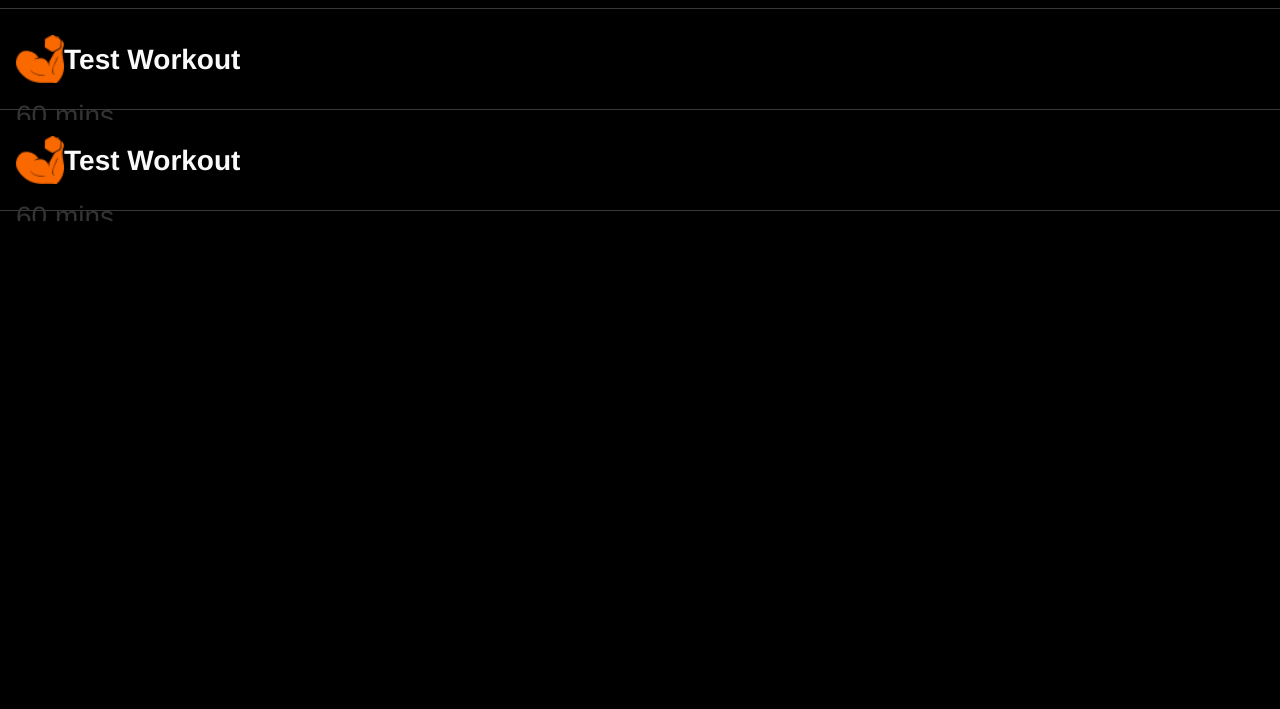
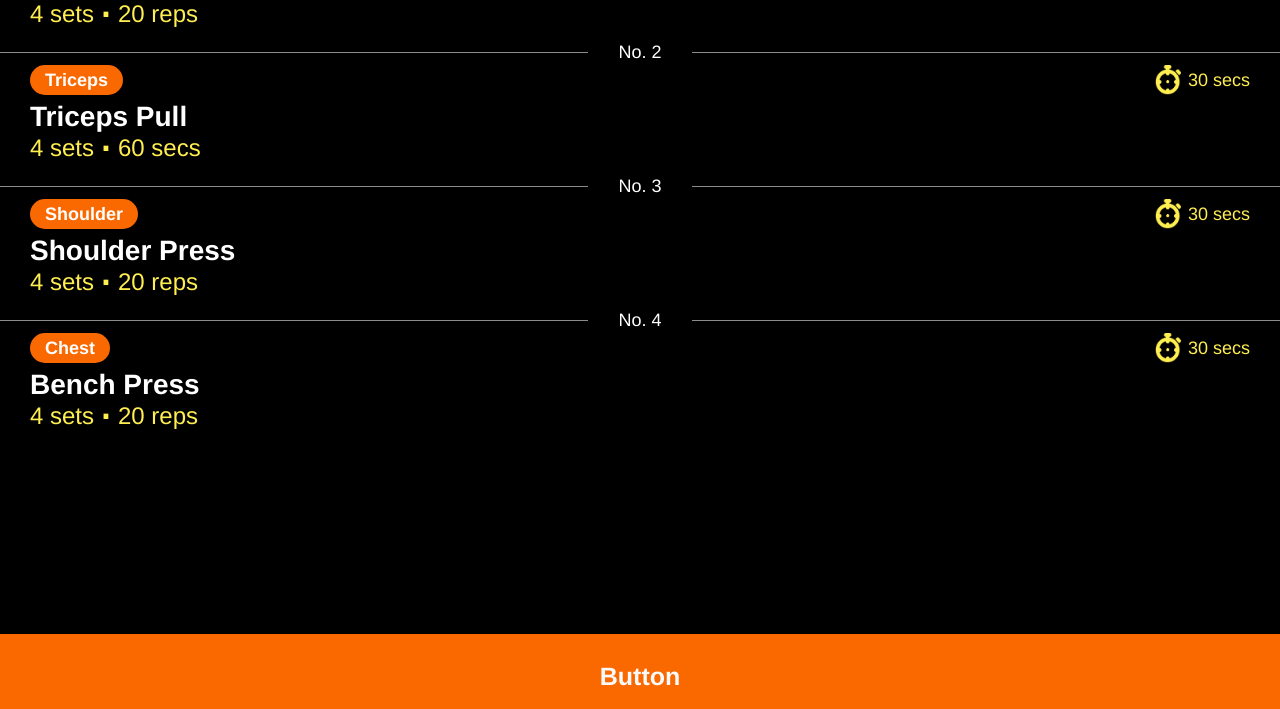
Before and after one commit to Joncwr/wearable_gym_app, a plain HTML site: page Gym Wear Project/index.html in a window 1280 px wide. Shown: the part 91-800 px from the top of the page. Drawn offline with Linux system fonts and the light colour scheme.

Commit message:
done the workouts page

```diff
--- /dev/null
+++ b/Gym Wear Project/css/workout.css
@@ -0,0 +1,122 @@
+.workouts-item {
+	width: 100%;
+	display: flex;
+	justify-content: center;
+	position: relative;
+}
+
+.workouts-item--wrapper {
+	width: 100%;
+	height: 100px;
+	margin-top: 9px;
+	border-top: 1px solid #8C8C8C;
+	padding: 12px 30px;
+	box-sizing: content-box;
+}
+
+.workouts-title {
+	position: absolute;
+	background-color: #000;
+	display: inline-block;
+	padding: 0px 30px;
+	font-size: 18px;
+	color: #fff;
+	line-height: 18px;
+}
+
+.workouts-item-top {
+	width: 100%;
+	height: 30px;
+	display: flex;
+	justify-content: space-between;
+}
+
+.workouts-item-top-bodyPart {
+	height: 100%;
+	display: flex;
+	justify-content: center;
+	align-items: center;
+	background-color: #FA6900;
+	border-radius: 25px;
+	padding: 0 15px;
+}
+
+.workouts-item-top-bodyPart-text {
+	color: #fff;
+	font-size: 18px;
+	font-weight: 600;
+	text-transform: capitalize;
+}
+
+.workouts-item-top-rest {
+	display: flex;
+	justify-content: center;
+	align-items: center;
+	position: relative;
+	padding-left: 35px;
+}
+
+.workouts-item-top-rest-time::before {
+	content: '';
+	display: inline-block;
+	position: absolute;
+	left: 0;
+	top: 0;
+	width: 30px;
+	height: 30px;
+	background-image: url("../assets/icon_rest.png");
+  	background-position: center;
+  	background-repeat: no-repeat;
+  	background-size: contain;
+}
+
+.workouts-item-top-rest-time {
+	display: inline-block;
+	font-size: 18px;
+	line-height: 18px;
+	color: #FFEE50;
+}
+
+.workouts-item-content {
+	width: 100%;
+	display: flex;
+	flex-direction: column;
+	margin: 5px 0;
+}
+
+.workouts-item-content-name {
+	align-self: flex-start;
+	font-size: 28px;
+	line-height: 34px;
+	font-weight: 700;
+	font-stretch: condensed;
+	text-transform: capitalize;
+	color: #fff;
+}
+
+.workouts-item-content-secondaryInfo {
+	flex: 1;
+	display: flex;
+}
+
+.workouts-item-content-secondaryInfo-sets,
+.workouts-item-content-secondaryInfo-type {
+	font-size: 24px;
+	line-height: 28px;
+	color: #FFEE50;
+	font-stretch: condensed;
+}
+
+.workouts-item-content-secondaryInfo-separator {
+	font-size: 50px;
+	line-height: 0px;
+	padding: 0 5px;
+	color: #FFEE50;
+}
+
+#workouts-footer-button {
+	top: 10px;
+    background-color: #FA6900;
+    font-size: 25px;
+    font-weight: 600;
+}
--- a/Gym Wear Project/index.html
+++ b/Gym Wear Project/index.html
@@ -8,27 +8,32 @@
 	<!-- load theme file for your application -->
 	<link rel="stylesheet" href="css/style.css">
 	<link rel="stylesheet" href="css/home.css">
+	<link rel="stylesheet" href="css/workout.css">
 	<link rel="stylesheet" href="css/default.css">
 </head>
 <body>
 	<!--Home Page.html-->
-	<div class="ui-page ui-page-active" id="snapListPage">
+	<div class="ui-page" id="snapListPage">
 	   <header class="ui-header">
 	   		<div class="default-header">Routine</div>
 	   </header>
 	    <div class="ui-content">
-	    		<ul class="ui-listview ui-snap-listview expand-list" id="snapList" />
+	    		<ul class="ui-listview ui-snap-listview" id="snapList" />
 	    </div>
-
 	</div>
 
 	<!--Workout.html-->
-	<div class="ui-page" id="aboutPage">
+	<div class="ui-page ui-page-active" id="aboutPage">
 	   <header class="ui-header">
-	      <h2 class="ui-titles">Workout</h2>
+	   		<div class="default-header">Workouts</div>
 	   </header>
 	   <div class="ui-content">
+		   <ui class="workouts" id="workout-list">
+		   </ui>
 	   </div>
+	   <footer class="ui-footer ui-bottom-button">
+	      <a href="#" class="ui-btn" id='workouts-footer-button'>Button</a>
+	   </footer>
 	</div>
 	<script src="lib/tau/wearable/js/tau.min.js"></script>
 	<script src="js/app.js"></script>
@@ -37,11 +42,17 @@
 	<script src="js/jquery.js"></script>
 	<script>
 	$( "#snapListPage" ).on( "pageinit", function() {
-        initialize()
-    });
+	    initialize()
+	});
+
+	$( "#aboutPage" ).on( "pageinit", function() {
+		initialize()
 
 
-	$( "#aboutPage" ).on( "pageinit", test2);
+
+
+		loadWorkouts()
+	});
 	</script>
 </body>
 </html>
--- a/Gym Wear Project/js/app.js
+++ b/Gym Wear Project/js/app.js
@@ -28,6 +28,7 @@ page.addEventListener('pagebeforeshow', function() {
 var list = document.getElementById('snapList');
 
 if (tau.support.shape.circle) {
+	console.log('createdd', listHelper)
     listHelper = tau.helper.SnapListMarqueeStyle.create(list, {marqueeDelay: 1000});
 }
 });
@@ -35,6 +36,7 @@ if (tau.support.shape.circle) {
 page.addEventListener('pagehide', function() {
 if (tau.support.shape.circle) {
     if (listHelper) {
+    		console.log('desroy')
         listHelper.destroy();
     }
 }
--- a/Gym Wear Project/js/src/home.js
+++ b/Gym Wear Project/js/src/home.js
@@ -1,6 +1,6 @@
 function initialize() {
-//	Get work out from server/BLT
-	let workoutArr =
+//	Get routine from server/BLT
+	let routineArr =
 		[
 			{
 				name: 'Arms & Triceps',
@@ -8,25 +8,40 @@ function initialize() {
 				workouts:
 					[
 					 	{
-					 		name: 'Machine Biceps Pull',
+					 		name: 'machine biceps pull',
 					 		type: 'rep',
+					 		type_count: 20,
 					 		duration: 30,
 					 		rest_time: 30,
+					 		set_count: 4,
 					 		body_area: 'biceps',
 					 	},
 					 	{
-					 		name: 'Triceps Pull',
-					 		type: 'rep',
+					 		name: 'triceps pull',
+					 		type: 'time',
+					 		type_count: 60,
 					 		duration: 30,
 					 		rest_time: 30,
+					 		set_count: 4,
 					 		body_area: 'triceps',
 					 	},
 					 	{
-					 		name: 'Machine Biceps Pull',
+					 		name: 'shoulder press',
 					 		type: 'rep',
+					 		type_count: 20,
 					 		duration: 30,
 					 		rest_time: 30,
-					 		body_area: 'biceps',
+					 		set_count: 4,
+					 		body_area: 'shoulder',
+					 	},
+					 	{
+					 		name: 'bench press',
+					 		type: 'rep',
+					 		type_count: 20,
+					 		duration: 30,
+					 		rest_time: 30,
+					 		set_count: 4,
+					 		body_area: 'chest',
 					 	},
 			        ]
 			},
@@ -39,15 +54,15 @@ function initialize() {
 				period: '60 mins'
 			},
 		]
-//	let workoutArr = JSON.parse(localStorage.getItem('workouts'))
+//	let routineArr = JSON.parse(localStorage.getItem('routines'))
 
-//	localStorage.setItem('workouts', JSON.stringify(workoutArr))
-//	console.log(JSON.parse(localStorage.getItem('workouts')))
+	localStorage.setItem('routines', JSON.stringify(routineArr))
+//	console.log(JSON.parse(localStorage.getItem('routines')))
 
-	let renderWorkouts = []
-	workoutArr.forEach((data,index) => {
+	let renderRoutines = []
+	routineArr.forEach((data,index) => {
 		let period = data.period || ''
-		let workoutHtml =
+		let routineHtml =
 			`
 				<li class="home-routines">
 					<a onclick="test(${index})">
@@ -59,10 +74,10 @@ function initialize() {
 					</a>
 				</li>
 			`
-		renderWorkouts.push(workoutHtml)
+		renderRoutines.push(routineHtml)
 	})
 
-	$('#snapList').append(renderWorkouts);
+	$('#snapList').append(renderRoutines);
 }
 
 function test(index) {
--- a/Gym Wear Project/js/src/workout.js
+++ b/Gym Wear Project/js/src/workout.js
@@ -1,3 +1,47 @@
-function test2() {
-	console.log('hi')
+function loadWorkouts() {
+	var workoutsArr = JSON.parse(localStorage.getItem('routines'))[0].workouts;
+	console.dir(workoutsArr)
+
+	let renderWorkouts = []
+	workoutsArr.forEach((data,index) => {
+		let workoutTypeUnit = data.type === 'rep' ? 'reps' : 'secs'
+		let period = data.period || ''
+		let workoutHtml =
+			`
+			<li class="workouts-item">
+				<div class="workouts-title">No. ${index+1}</div>
+				<div class="workouts-item--wrapper">
+					<div class="workouts-item-top">
+						<div class="workouts-item-top-bodyPart">
+							<div class="workouts-item-top-bodyPart-text">
+								${data.body_area}
+							</div>
+						</div>
+						<div class="workouts-item-top-rest">
+							<div class="workouts-item-top-rest-time">
+								${data.rest_time} secs
+							</div>
+						</div>
+					</div>
+					<div class="workouts-item-content">
+						<div class="workouts-item-content-name">
+							${data.name}
+						</div>
+						<div class="workouts-item-content-secondaryInfo">
+							<div class="workouts-item-content-secondaryInfo-sets">
+								${data.set_count} sets
+							</div>
+							<div class="workouts-item-content-secondaryInfo-separator">.</div>
+							<div class="workouts-item-content-secondaryInfo-type">
+								${data.type_count} ${workoutTypeUnit}
+							</div>
+						</div>
+					</div>
+				</div>
+			</li>
+			`
+		renderWorkouts.push(workoutHtml)
+	})
+
+	$('#workout-list').append(renderWorkouts);
 }
```
Also changed, not shown: Gym Wear Project/.sign/author-signature.xml, Gym Wear Project/.sign/signature1.xml, Gym Wear Project/assets/Group.png (added), Gym Wear Project/assets/icon_rest.png (added), Gym Wear Project/assets/icon_rest2.png (added), 2 other files.
